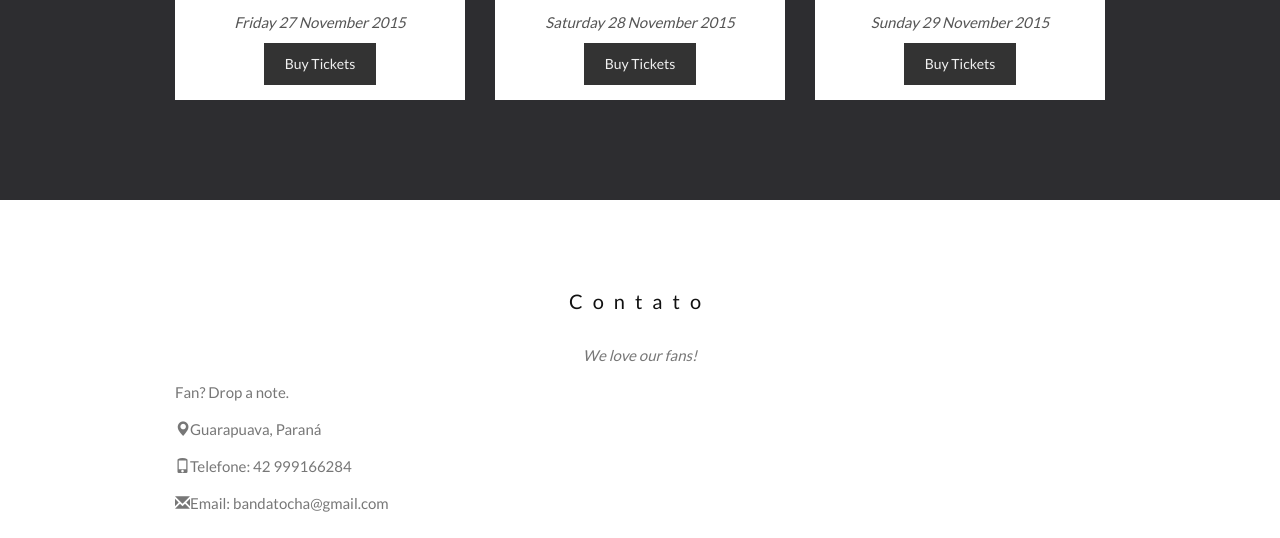
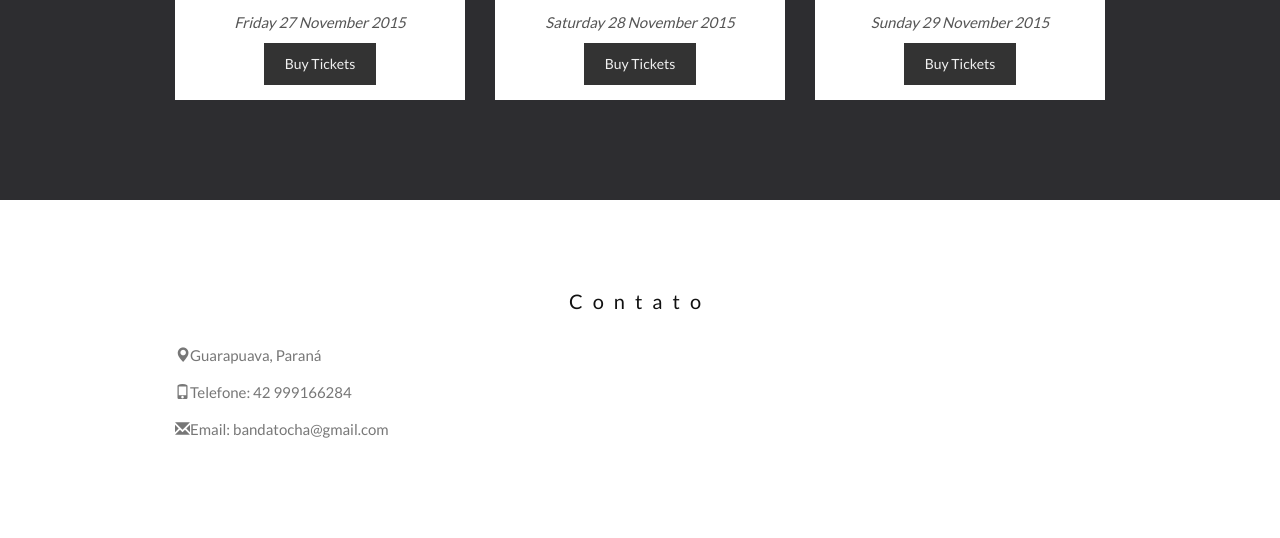
Before and after one commit to bandatocha/bandatocha.github.io, a plain HTML site: page index.html in a window 1280 px wide. Shown: the part 1942-2480 px from the top of the page. Drawn offline with nearby package versions, Linux system fonts and the light colour scheme.

Commit message:
Update index.html

```diff
--- a/index.html
+++ b/index.html
@@ -353,11 +353,8 @@
 <!-- Container (Contact Section) -->
 <div id="contact" class="container">
   <h3 class="text-center">Contato</h3>
-  <p class="text-center"><em>We love our fans!</em></p>
-
   <div class="row">
     <div class="col-md-4">
-      <p>Fan? Drop a note.</p>
       <p><span class="glyphicon glyphicon-map-marker"></span>Guarapuava, Paraná</p>
       <p><span class="glyphicon glyphicon-phone"></span>Telefone: 42 999166284</p>
       <p><span class="glyphicon glyphicon-envelope"></span>Email: bandatocha@gmail.com</p>
```
